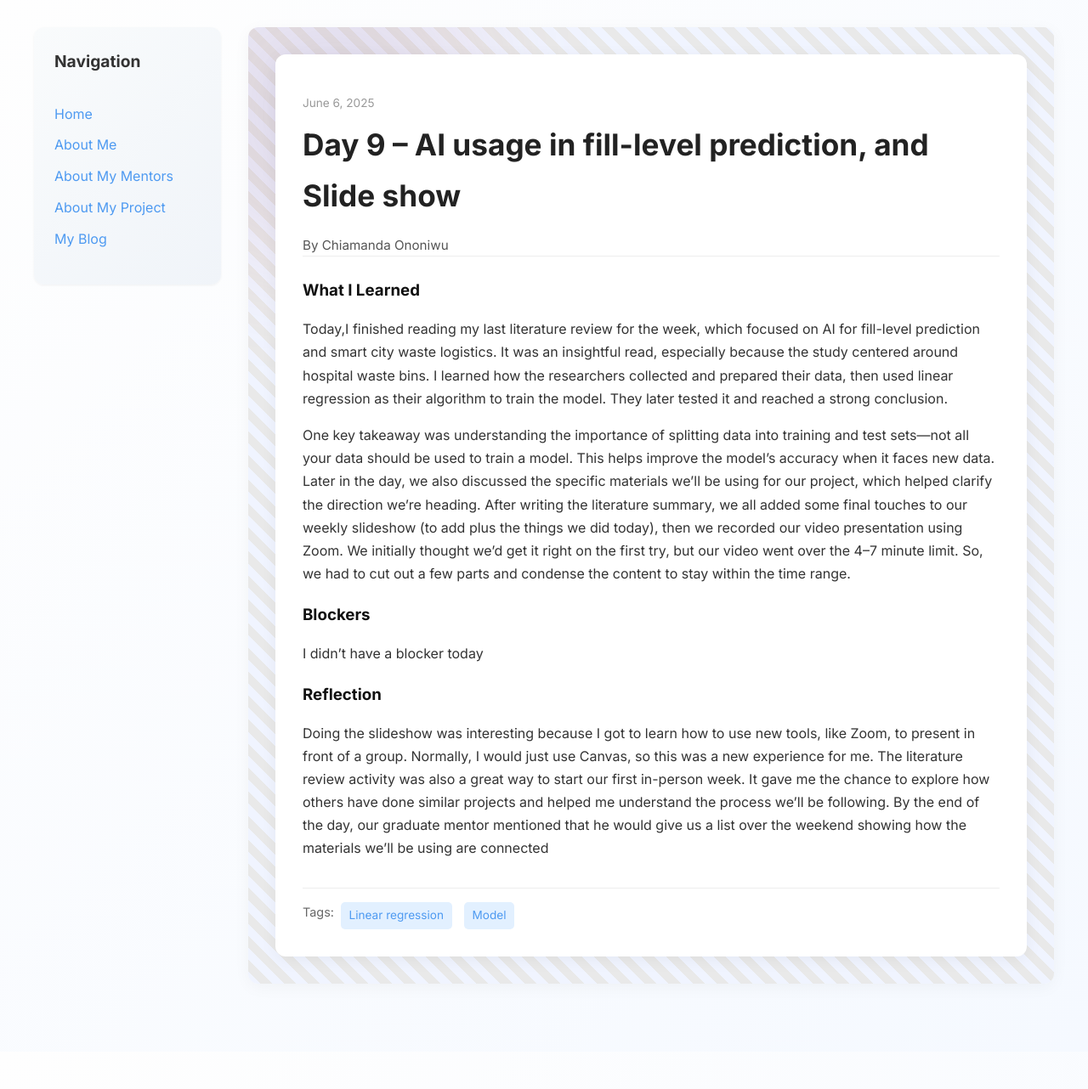
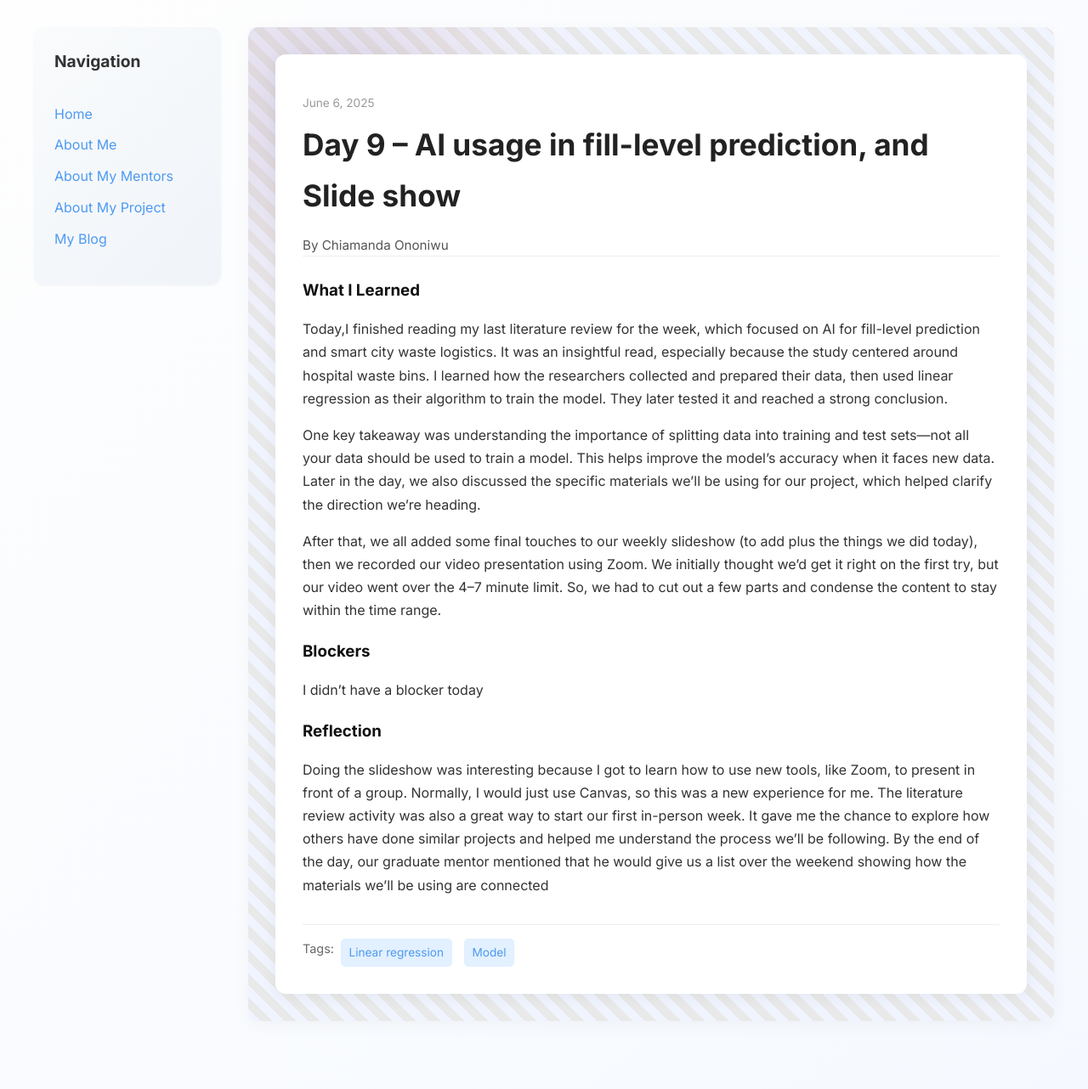
Before and after one commit to Chiamanda07/Chiamanda07.github.io, a Jekyll site: the page built from _posts/2025-06-06-day-9.md, in a window 1280 px wide. Shown: the whole page at 85% size. Built offline with Jekyll 4.4.1, drawn with Linux system fonts in a browser that asks for light colours; before the commit the page ends 1238 px from its top, so only the background shows below that.

Commit message:
Update 2025-06-06-day-9.md

```diff
--- a/_posts/2025-06-06-day-9.md
+++ b/_posts/2025-06-06-day-9.md
@@ -11,7 +11,8 @@
 
   One key takeaway was understanding the importance of splitting data into training and test sets—not all your data should be used to train a model. This helps improve the model's accuracy when it faces new data.
   Later in the day, we also discussed the specific materials we’ll be using for our project, which helped clarify the direction we’re heading.
-  After writing the literature summary, we all added some final touches to our weekly slideshow (to add plus the things we did today), then we recorded our video presentation using Zoom. We initially thought we’d get it right on the first try, but our video went over the 4–7 minute limit. So, we had to cut out a few parts and condense the content to stay within the time range.
+
+  After that, we all added some final touches to our weekly slideshow (to add plus the things we did today), then we recorded our video presentation using Zoom. We initially thought we’d get it right on the first try, but our video went over the 4–7 minute limit. So, we had to cut out a few parts and condense the content to stay within the time range.
 
 
 
```
